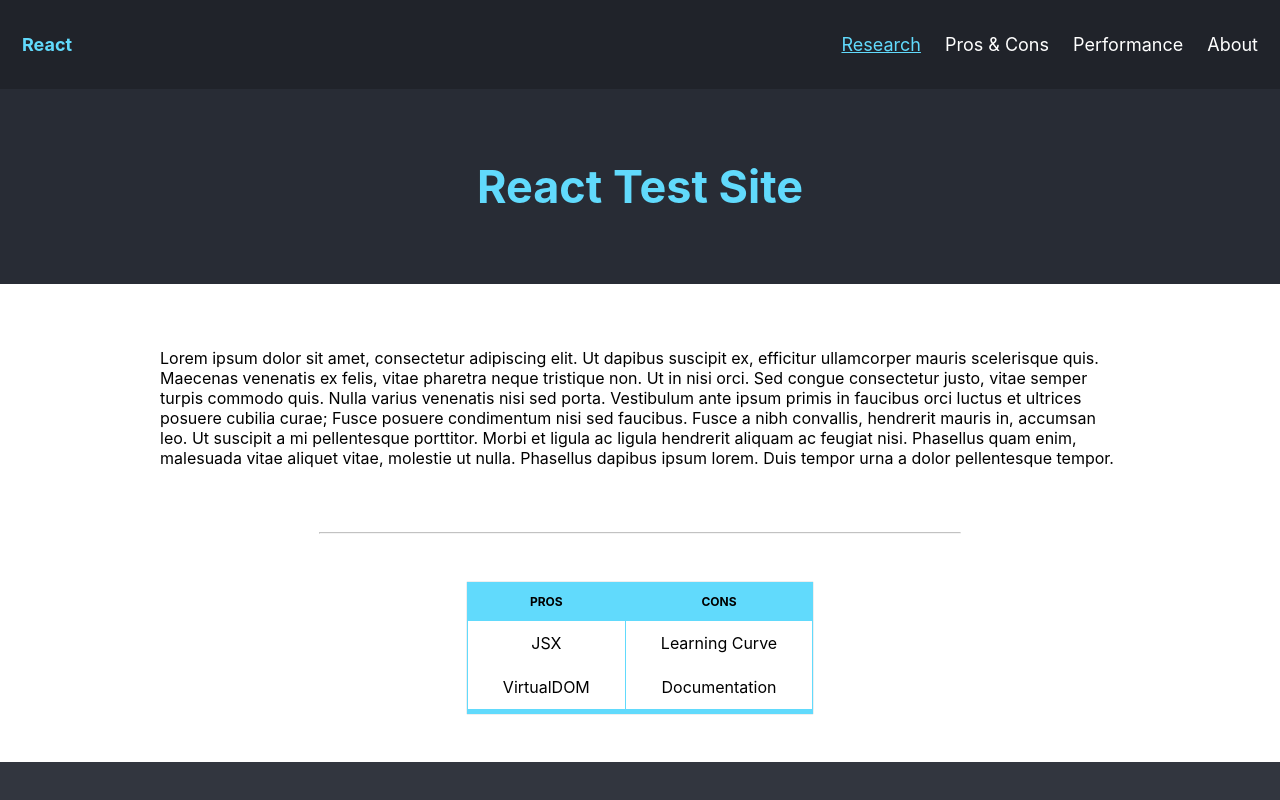
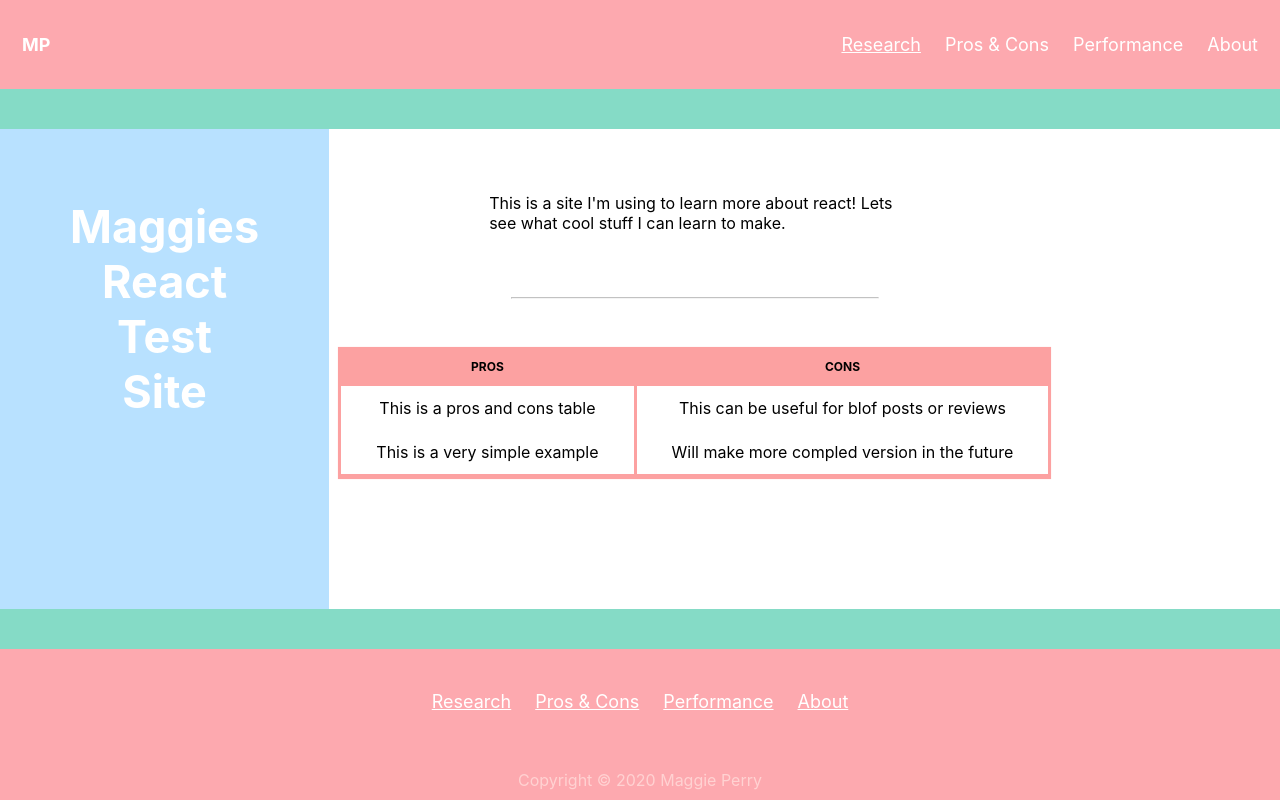
Before and after one commit to MaggiePerry/React-Test-Site, a React (Create React App) app: page / in a window 1280 px wide. Shown: the top 800 px of the page. Built offline with nearby package versions, Linux system fonts and the light colour scheme.

Commit message:
Template and style updates to be more peronalized. Will be starting work on personal projects

```diff
--- a/public/index.html
+++ b/public/index.html
@@ -24,7 +24,7 @@
       work correctly both with client-side routing and a non-root public URL.
       Learn how to configure a non-root public URL by running `npm run build`.
     -->
-    <title>React App</title>
+    <title>Maggie Perry</title>
   </head>
   <body>
     <noscript>You need to enable JavaScript to run this app.</noscript>
--- a/src/App.css
+++ b/src/App.css
@@ -5,12 +5,12 @@
 :root {
 /* React Colour Theme */
 /* CSS HEX */
---black: #20232Aff;
---light-black: #282C35ff;
---dark-gray: #32363Fff;
---react-blue: #61DAFCff;
---light-gray: #9D9EA1ff;
---white: #FFFFFFff;
+--main: #fda9af;
+--secondary: #b8e1ff;
+--tertiary: #85dbc6;
+--highlight: #fca1a1;
+--main-light: rgb(255, 210, 210);
+--white: #ffff;
 }
 
 
@@ -22,6 +22,12 @@
   display: grid;
 }
 
+.bar {
+  background-color: var(--tertiary);
+  padding: 20px;
+  margin: 0;
+}
+
 
 /* ==========================================================================
    Header
@@ -30,7 +36,7 @@
 /* Style the header with a grey background and some padding */
 .header {
   overflow: hidden;
-  background-color: var(--black);
+  background-color: var(--main);
   color: var(--white);
   padding: 20px 10px;
 }
@@ -50,18 +56,18 @@
 /* Style the logo link (notice that we set the same value of line-height and font-size to prevent the header to increase when the font gets bigger */
 .header a.logo {
   font-weight: bold;
-  color: var(--react-blue);
+  color: var(--white);
 }
 
 /* Change the background color on mouse-over */
 .header a:hover {
-  background-color: var(--black);
-  color: var(--react-blue);
+  background-color: var(--main);
+  color: var(--white);
 }
 
 /* Style the active/current link*/
 .header a.active {
-  color: var(--react-blue);
+  color: var(--white);
   text-decoration: underline;
 }
 
@@ -87,11 +93,22 @@
   ========================================================================== */
 .article {
   min-height: 60vh;
+  display: grid;
+  grid-template-columns: .3fr 1fr .3fr;
+  justify-content: center;
+}
+
+.article-wrapper {
+  grid-column: 2;
+}
+
+.article__title {
+  background-color: var(--secondary);
+  grid-column: span -1;
 }
 
 .article h1 {
-  background-color: var(--light-black);
-  color: var(--react-blue);
+  color: var(--white);
   font-size: 45px;
   padding: 70px;
   margin: 0;
@@ -110,28 +127,24 @@
 }
 
 /* ==========================================================================
-   Table
+   Pros and Cons Table
    ========================================================================== */
 .table table {
   margin: 3rem auto;
   border-collapse: collapse;
-  border-bottom: 5px solid var(--react-blue);
-  box-shadow: 0px 0px 1px 0px var(--light-gray);
+  border-bottom: 5px solid var(--highlight);
+  box-shadow: 0px 0px 1px 0px var(--main-light);
 }
 
-/* .table td:hover {
-  background: var(--light-gray) 20%;
-  color: var(--white);
-} */
 .table th, td {
-  border: 1px solid var(--react-blue);
+  border: 3px solid var(--highlight);
   border-top: none;
   border-bottom: none;
   padding: 12px 35px;
   border-collapse: collapse;
 }
 .table th {
-  background: var(--react-blue);
+  background: var(--highlight);
   text-transform: uppercase;
   font-size: 12px;
 }
@@ -143,14 +156,8 @@
 
 .footer {
   overflow: hidden;
-  background-color: var(--black);
-  color: var(--light-gray);
-}
-
-.footer h3 {
-  background-color: var(--dark-gray);
-  padding: 20px;
-  margin: 0;
+  background-color: var(--main);
+  color: var(--main-light);
 }
 
 .footer-menu {
@@ -170,12 +177,12 @@
 
 /* Change the background color on mouse-over */
 .footer a:hover {
-  color: var(--react-blue);
+  color: var(--white);
 }
 
 /* Style the active/current link*/
 .footer a.active {
-  color: var(--react-blue);
+  color: var(--white);
   text-decoration: underline;
 }
 
--- a/src/components/Footer.js
+++ b/src/components/Footer.js
@@ -3,7 +3,6 @@
 export function Footer() {
     return (
         <footer className="footer">
-            <h3></h3>
             <div className="footer-menu">
                 <a className="active" href="#Research">Research</a>
                 <a className="active" href="#Pros&Cons">Pros & Cons</a>
--- a/src/components/Header.js
+++ b/src/components/Header.js
@@ -3,7 +3,7 @@
 export function Header() {
     return (
         <header className="header">
-            <a href="#default" className="logo">React</a>
+            <a href="#default" className="logo">MP</a>
             <div className="header-menu">
                 <a className="active" href="#page1">Research</a>
                 <a href="#page2">Pros & Cons</a>
--- a/src/components/Page.js
+++ b/src/components/Page.js
@@ -5,23 +5,25 @@
 
 export function Page () {
     return (
-        <div>
+        <main className="main">
             <Header />
+            <div className="bar"></div>
 
             <article className="article">
-                <h1> React Test Site </h1>
-
-                <p>Lorem ipsum dolor sit amet, consectetur adipiscing elit. Ut dapibus suscipit ex, efficitur ullamcorper mauris scelerisque quis. Maecenas venenatis ex felis, vitae pharetra neque tristique non. Ut in nisi orci. Sed congue consectetur justo, vitae semper turpis commodo quis. Nulla varius venenatis nisi sed porta. Vestibulum ante ipsum primis in faucibus orci luctus et ultrices posuere cubilia curae; Fusce posuere condimentum nisi sed faucibus. Fusce a nibh convallis, hendrerit mauris in, accumsan leo. Ut suscipit a mi pellentesque porttitor. Morbi et ligula ac ligula hendrerit aliquam ac feugiat nisi. Phasellus quam enim, malesuada vitae aliquet vitae, molestie ut nulla. Phasellus dapibus ipsum lorem. Duis tempor urna a dolor pellentesque tempor.</p>
-
-                <hr></hr>
-
-                <Table />
-
+                <div className="article__title">
+                    <h1> Maggies React Test Site </h1>
+                </div>
+                <div className="article-wrapper">
+                    <p> This is a site I'm using to learn more about react! Lets see what cool stuff I can learn to make.</p>
+                    <hr></hr>
+                    <Table />
+                </div>
             </article>
 
+            <div className="bar"></div>
             <Footer />
 
-        </div>
+        </main>
     );
 
 }
--- a/src/components/Table.js
+++ b/src/components/Table.js
@@ -12,12 +12,12 @@
                 </thead>
                 <tbody>
                     <tr>
-                        <td>JSX</td>
-                        <td>Learning Curve</td>
+                        <td>This is a pros and cons table</td>
+                        <td>This can be useful for blof posts or reviews</td>
                     </tr>
                     <tr>
-                        <td>VirtualDOM</td>
-                        <td>Documentation</td>
+                        <td>This is a very simple example</td>
+                        <td>Will make more compled version in the future</td>
                     </tr>
                 </tbody>
             </table>
```
Also changed, not shown: public/manifest.json.
